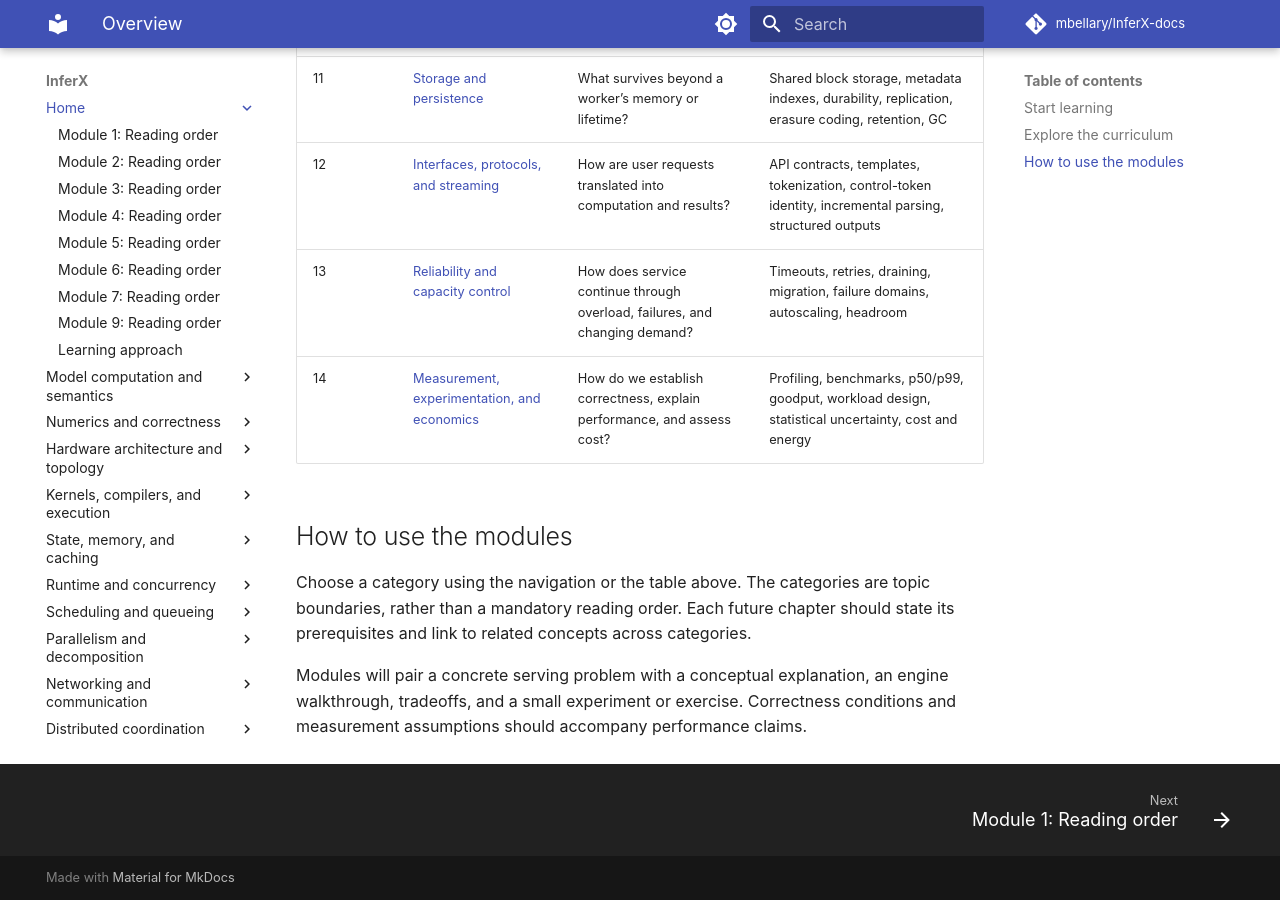
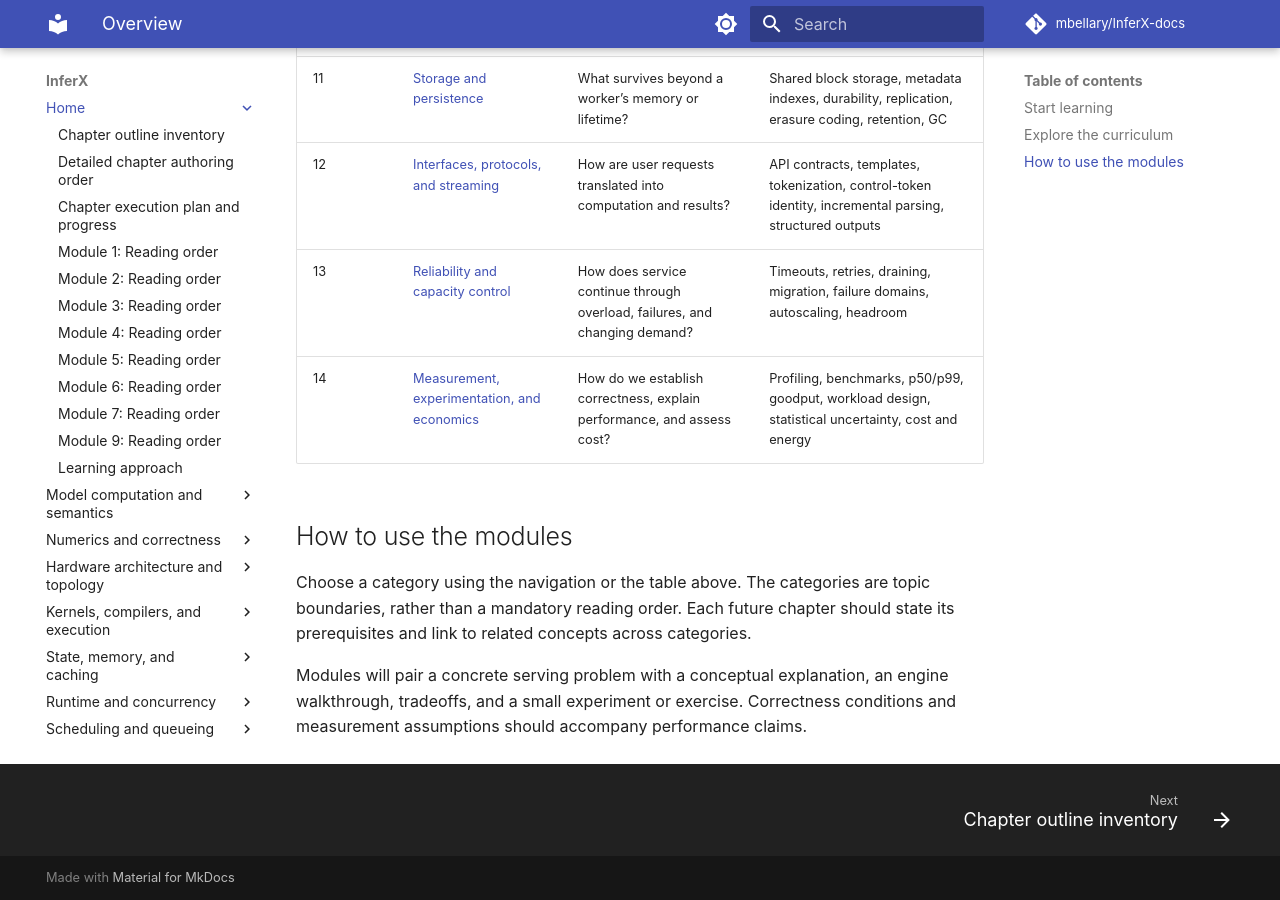
Before and after one commit to mbellary/InferX-docs, an MkDocs documentation site: the page built from docs/index.md, in a window 1280 px wide and 900 px high, scrolled down 2166 px. Built offline with MkDocs 1.6.1 and Material for MkDocs 9.7.7, drawn with Linux system fonts in a browser that asks for light colours; comment, search, counter and statistics services are not loaded.

Commit message:
fix mkdocs

```diff
--- a/mkdocs.yml
+++ b/mkdocs.yml
@@ -56,6 +56,9 @@ validation:
 nav:
   - Home:
       - Overview: index.md
+      - Chapter outline inventory: chapter-outline-inventory.md
+      - Detailed chapter authoring order: chapter-authoring-order.md
+      - Chapter execution plan and progress: chapter-execution-plan.md
       - "Module 1: Reading order": module-1.md
       - "Module 2: Reading order": module-2.md
       - "Module 3: Reading order": module-3.md
@@ -108,7 +111,7 @@ nav:
       - "M9-C20: Validating KV reuse and prefix-cache identity": numerics-and-correctness/m9-c20-validating-kv-reuse-and-prefix-cache-identity.md
       - "M9-C23: Testing batch, schedule, and graph invariance": numerics-and-correctness/m9-c23-testing-batch-schedule-and-graph-invariance.md
       - "M9-C24: Validating approximate and constrained optimization paths": numerics-and-correctness/m9-c24-validating-approximate-and-constrained-optimization-paths.md
-      - "M9-C25: Validating one multimodal pipeline end to end": numerics-and-correctness/m9-c25-validating-one-multimodal-pipeline-end-to-end.md
+      - "M9-C25: Validating the text-generation serving pipeline end to end": numerics-and-correctness/m9-c25-validating-the-text-generation-serving-pipeline-end-to-end.md
   - "Hardware architecture and topology":
       - Overview: hardware-architecture-and-topology/index.md
       - "M3-C01: Following a tensor from CPU to GPU": hardware-architecture-and-topology/m3-c01-following-a-tensor-from-cpu-to-gpu.md
```
